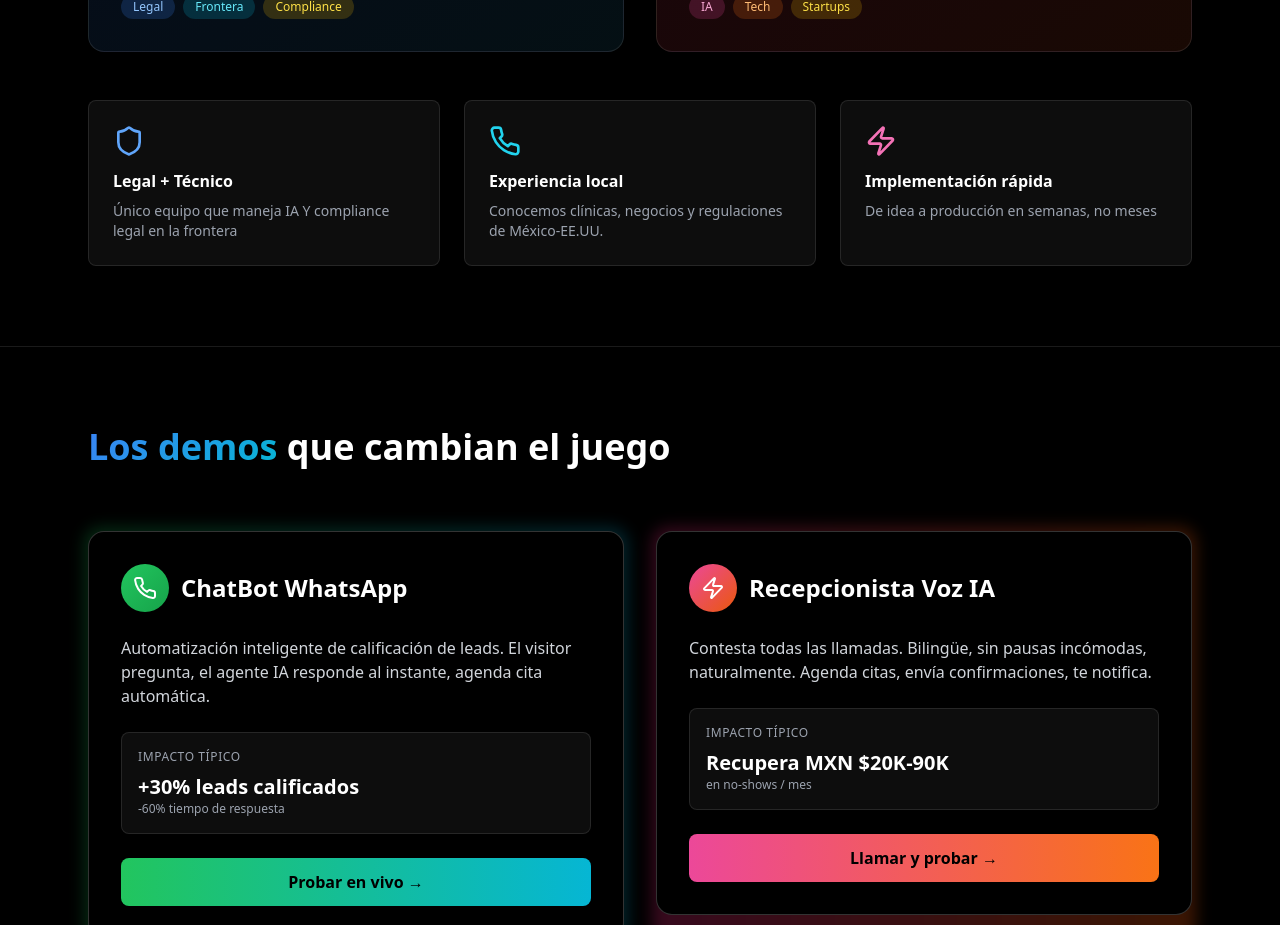
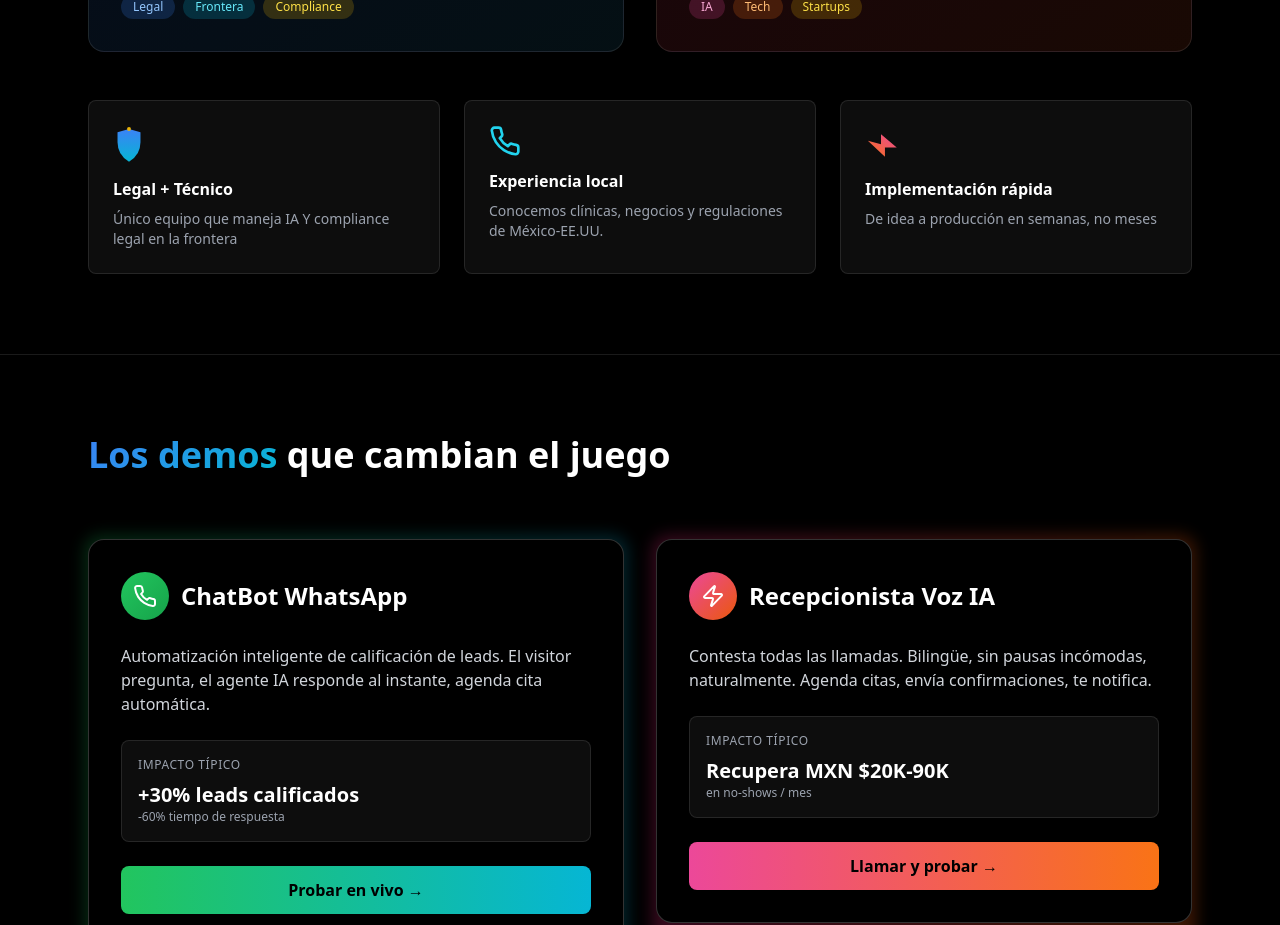
Before and after one commit to fernandoriosg/rai-landing, a React (Vite) app: page / in a window 1280 px wide. Shown: the part 1320-2245 px from the top of the page. Built offline with nearby package versions, Linux system fonts and the light colour scheme.

Commit message:
Usar iconos de escudo y rayo propios en tarjetas de valor

```diff
--- a/src/RAILanding.jsx
+++ b/src/RAILanding.jsx
@@ -1,5 +1,5 @@
 import React, { useState } from 'react';
-import { ChevronDown, Shield, Phone, Zap, ArrowRight } from 'lucide-react';
+import { ChevronDown, Phone, Zap, ArrowRight } from 'lucide-react';
 
 const WHATSAPP_NUMBER = '16562265640';
 const WHATSAPP_DISPLAY = '+1 (656) 226-5640';
@@ -26,6 +26,35 @@ return (
 <path d="M 305 90 L 305 120 Q 305 160 340 180 Q 375 160 375 120 L 375 90 L 340 80 L 305 90 Z" fill="url(#raiShieldGrad)" />
 <path d="M 347 82 L 306 130 L 337 130 L 326 170 L 375 118 L 347 118 Z" fill="url(#raiBoltGrad)" transform="rotate(90 340 130)" clipPath="url(#raiShieldClip)" />
 <circle cx="340" cy="80" r="6" fill="#eab308" />
+</svg>
+);
+}
+
+function RAIShieldIcon({ className = 'w-8 h-10' }) {
+return (
+<svg viewBox="295 68 90 122" className={className} role="img" aria-label="Escudo RAI">
+<defs>
+<linearGradient id="raiShieldOnlyGrad" x1="0%" y1="0%" x2="0%" y2="100%">
+<stop offset="0%" stopColor="#3b82f6" />
+<stop offset="100%" stopColor="#06b6d4" />
+</linearGradient>
+</defs>
+<path d="M 305 90 L 305 120 Q 305 160 340 180 Q 375 160 375 120 L 375 90 L 340 80 L 305 90 Z" fill="url(#raiShieldOnlyGrad)" />
+<circle cx="340" cy="80" r="6" fill="#eab308" />
+</svg>
+);
+}
+
+function RAIBoltIcon({ className = 'w-8 h-10' }) {
+return (
+<svg viewBox="295 68 90 122" className={className} role="img" aria-label="Rayo RAI">
+<defs>
+<linearGradient id="raiBoltOnlyGrad" x1="0%" y1="0%" x2="100%" y2="100%">
+<stop offset="0%" stopColor="#ec4899" />
+<stop offset="100%" stopColor="#f97316" />
+</linearGradient>
+</defs>
+<path d="M 347 82 L 306 130 L 337 130 L 326 170 L 375 118 L 347 118 Z" fill="url(#raiBoltOnlyGrad)" transform="rotate(90 340 130)" />
 </svg>
 );
 }
@@ -177,7 +206,7 @@ Maestría en AI applications. Stack técnico: n8n, Vapi, APIs, modelos LLM. Prof
 {/* Value Props */}
 <div className="grid md:grid-cols-3 gap-6">
 <div className="bg-white/5 border border-white/10 rounded-lg p-6 hover:bg-white/10 transition">
-<Shield className="w-8 h-8 text-blue-400 mb-3" />
+<RAIShieldIcon className="w-8 h-10 mb-3" />
 <p className="font-bold mb-2">Legal + Técnico</p>
 <p className="text-sm text-gray-400">Único equipo que maneja IA Y compliance legal en la frontera</p>
 </div>
@@ -187,7 +216,7 @@ Maestría en AI applications. Stack técnico: n8n, Vapi, APIs, modelos LLM. Prof
 <p className="text-sm text-gray-400">Conocemos clínicas, negocios y regulaciones de México-EE.UU.</p>
 </div>
 <div className="bg-white/5 border border-white/10 rounded-lg p-6 hover:bg-white/10 transition">
-<Zap className="w-8 h-8 text-pink-400 mb-3" />
+<RAIBoltIcon className="w-8 h-10 mb-3" />
 <p className="font-bold mb-2">Implementación rápida</p>
 <p className="text-sm text-gray-400">De idea a producción en semanas, no meses</p>
 </div>
```
